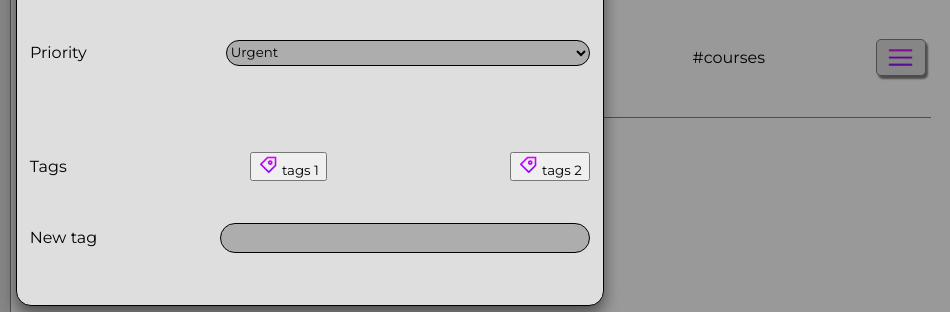
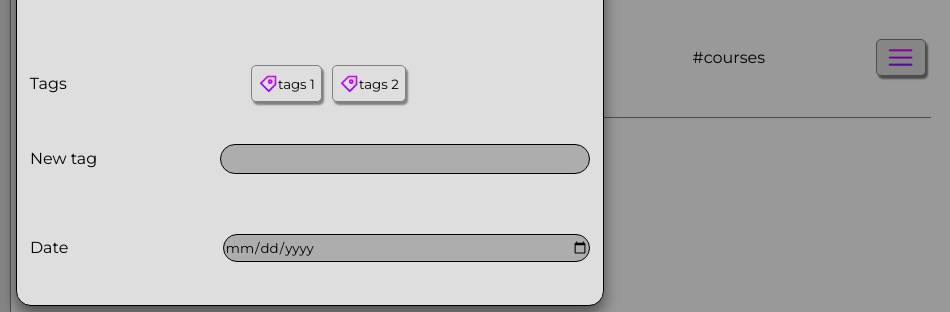
Before and after one commit to sale-sify/TaskManager, a plain HTML site: page TaskManager/Front-end/index.html in a window 1280 px wide. Shown: the part 428-740 px from the top of the page, 330-1280 px from the left. Drawn offline with Linux system fonts and the light colour scheme.

Commit message:
continuing new task page and getting back after holidays :)

```diff
--- a/TaskManager/Front-end/index.html
+++ b/TaskManager/Front-end/index.html
@@ -9,6 +9,10 @@
 
 
 <body>
+
+
+
+
     <section class="container-left">
 
         <div class="user">
@@ -51,6 +55,11 @@
         </button>
         </div>
     </section>
+
+
+
+
+
 
     <section class="container-right">
 
@@ -197,16 +206,26 @@
             </div>
 
             <div class="inputs tags-choice">
-
                 <div class="tags-button">
                     <p class="categories-tags">Tags</p>
-                    <button class="tags-selection"><img src="/Front-end/UI-Kit/tags.png" alt="UI tags image"> tags 1 </button>
-                    <button class="tags-selection"><img src="/Front-end/UI-Kit/tags.png" alt="UI tags image"> tags 2 </button>
+                    <div class="tags-selection">
+                        <button id="tag1"><img src="/Front-end/UI-Kit/tags.png" alt="UI tags image"> tags 1 </button>
+                        <button id="tag2"><img src="/Front-end/UI-Kit/tags.png" alt="UI tags image"> tags 2 </button>
+                    </div>
                 </div>
-                <div class="inputs new-tag">
-                    <p class="categories-new-tags">New tag</p>
-                    <input type="text" class="input-bar" name="input-new-tag">
-                </div>
+            </div>
+
+
+            <div class="inputs new-tag">
+                <p class="categories-new-tags">New tag</p>
+                <input type="text" class="input-bar" name="input-new-tag">
+            </div>
+
+
+            <div class="inputs date-choice">
+                <p>Date</p>
+                <input type="date" class="input-bar" name="date" id="date">
+
             </div>
 
 
--- a/TaskManager/Front-end/style.css
+++ b/TaskManager/Front-end/style.css
@@ -575,6 +575,7 @@
     align-items: center;
     justify-content: space-between;
     width: 100%;
+    height: 20px;
 }
 
  .input-bar {
@@ -590,9 +591,30 @@
     height: 300%;
 
  }
+.tags-selection > button {
+    width: 50px;
+    min-width: fit-content;
+    height: 37px;
+    min-height: fit-content;
+    margin: 5px;
+    display: flex;
+    align-items: center;
+    justify-content: center;
+    border: 0.5px solid grey;
+    border-radius: 5px;
+    background-color:rgb(223, 222, 222) ;
+    cursor: url(/Front-end/UI-Kit/pointer.png), auto;
+    box-shadow: 2px 3px 2px grey;
+}
 
+.tags-selection {
+    display: flex;
+    align-items: center;
+    justify-content: center;
+    width: 100%;
+}
 
-.tags-selection > img {
+.tags-selection > button > img {
     width: 20px;
 }
 
@@ -602,7 +624,7 @@
     justify-content: space-between;
     align-items: center;
     width: 100%;
-    height: 15%;
+
 }
 
 .tags-button {
@@ -610,13 +632,18 @@
     align-items: center;
     justify-content: space-between;
     width: 100%;
+
 }
 
 #dropdown-priority {
-    width: 65%;
+    width: 67%;
     height: 130%;
     border-radius: 15px;
     border: 1px solid rgba(0, 0, 0, 1);
     cursor: text;
     background-color: rgba(165, 164, 164, 0.842);
 }
+
+select {
+    border-radius: 15px;
+}
```
